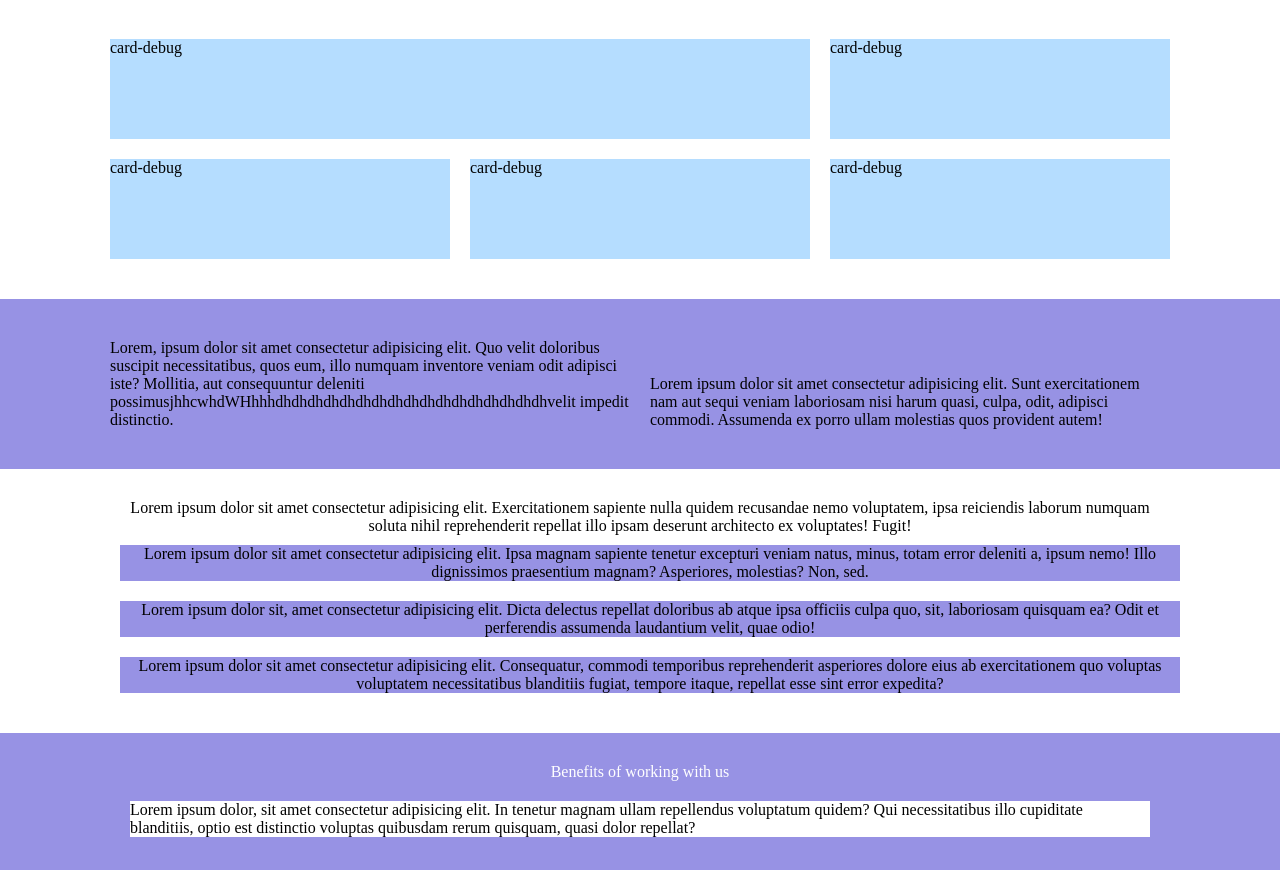
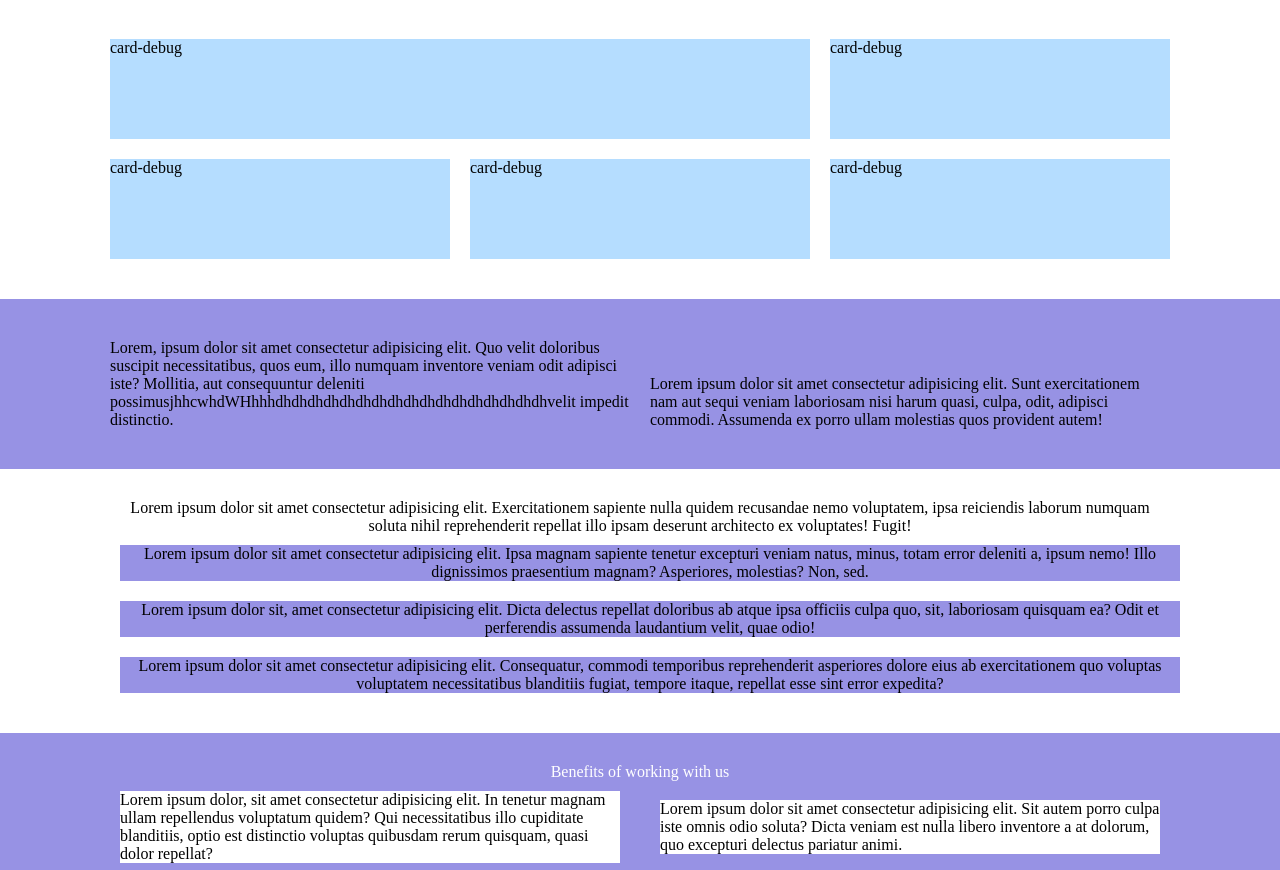
Before and after one commit to Vale-riad/htmlcss-responsive-layout, a plain HTML site: page index.html in a window 1280 px wide. Shown: the part 59-929 px from the top of the page. Drawn offline with Linux system fonts and the light colour scheme.

Commit message:
nuova modifica benefits

```diff
--- a/css/style.css
+++ b/css/style.css
@@ -84,12 +84,18 @@ Section Benefits
 .col-benefits {
     background-color: white;
     margin:10px;
+
+}
+.benefits .col{
+width:100%;
+
 }
 @media screen and ( min-width:768px) {
     .benefits .col {
         display: flex;
         flex-wrap: wrap;
-        width: calc(100 / 2);
+        width: calc(100% / 2);
         margin:10px;
+        margin :auto;
     }
 }
```
